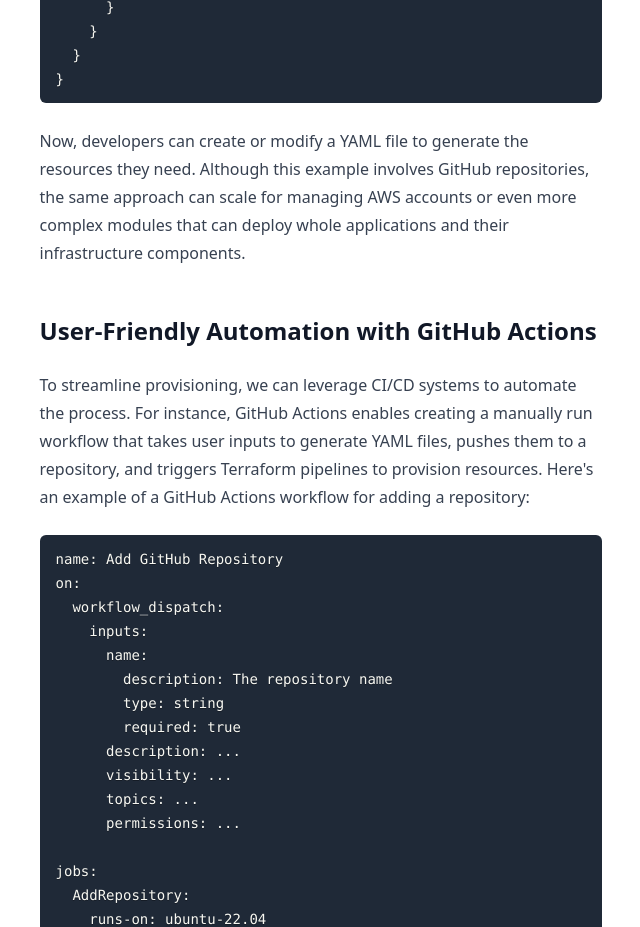
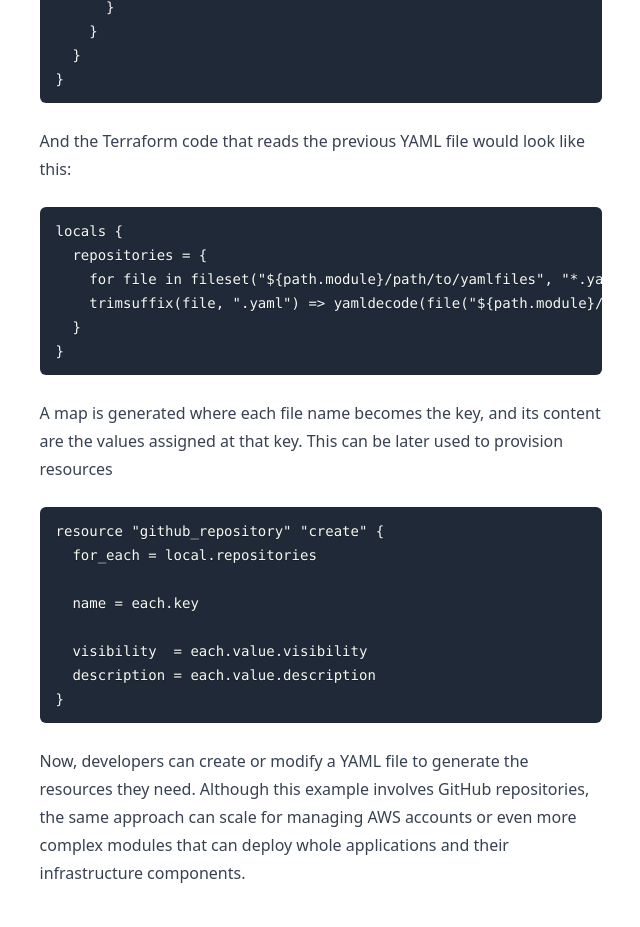
Before and after one commit to ammarlakis/ammarlakis.com, a Gatsby site: page /terraform-github-platform/ in a window 1280 px wide. Shown: the part 2097-3024 px from the top of the page, without its empty margins (319-959 px from the left). Built offline with nearby package versions, Linux system fonts and the light colour scheme; Gatsby itself is replaced by a stand-in of ours; some packages are replaced by stand-ins of ours; code samples lack their colours.

Commit message:
Add terraform code to "Terraform in the Era of Platform Engineering"

````diff
--- a/src/articles/terraform-github-platform.md
+++ b/src/articles/terraform-github-platform.md
@@ -56,6 +56,30 @@
 }
 ```
 
+And the Terraform code that reads the previous YAML file would look like this:
+
+```hcl
+locals {
+  repositories = {
+    for file in fileset("${path.module}/path/to/yamlfiles", "*.yaml") :
+    trimsuffix(file, ".yaml") => yamldecode(file("${path.module}/path/to/yamlfiles/${file}"))
+  }
+}
+```
+
+A map is generated where each file name becomes the key, and its content are the values assigned at that key. This can be later used to provision resources
+
+```hcl
+resource "github_repository" "create" {
+  for_each = local.repositories
+
+  name = each.key
+
+  visibility  = each.value.visibility
+  description = each.value.description
+}
+```
+
 Now, developers can create or modify a YAML file to generate the resources they need. Although this example involves GitHub repositories, the same approach can scale for managing AWS accounts or even more complex modules that can deploy whole applications and their infrastructure components.
 
 ## User-Friendly Automation with GitHub Actions
@@ -86,7 +110,7 @@
       - name: Generate Repository YAML
         run: |
           # Building YAML content from input
-         ## Scripting that constructs the yaml from the input ..
+          # Scripting that constructs the yaml from the input ..
           echo -e "$yaml_content" > data/repositories/${{ inputs.name }}.yaml
 
       - name: Commit and Push Changes
````
